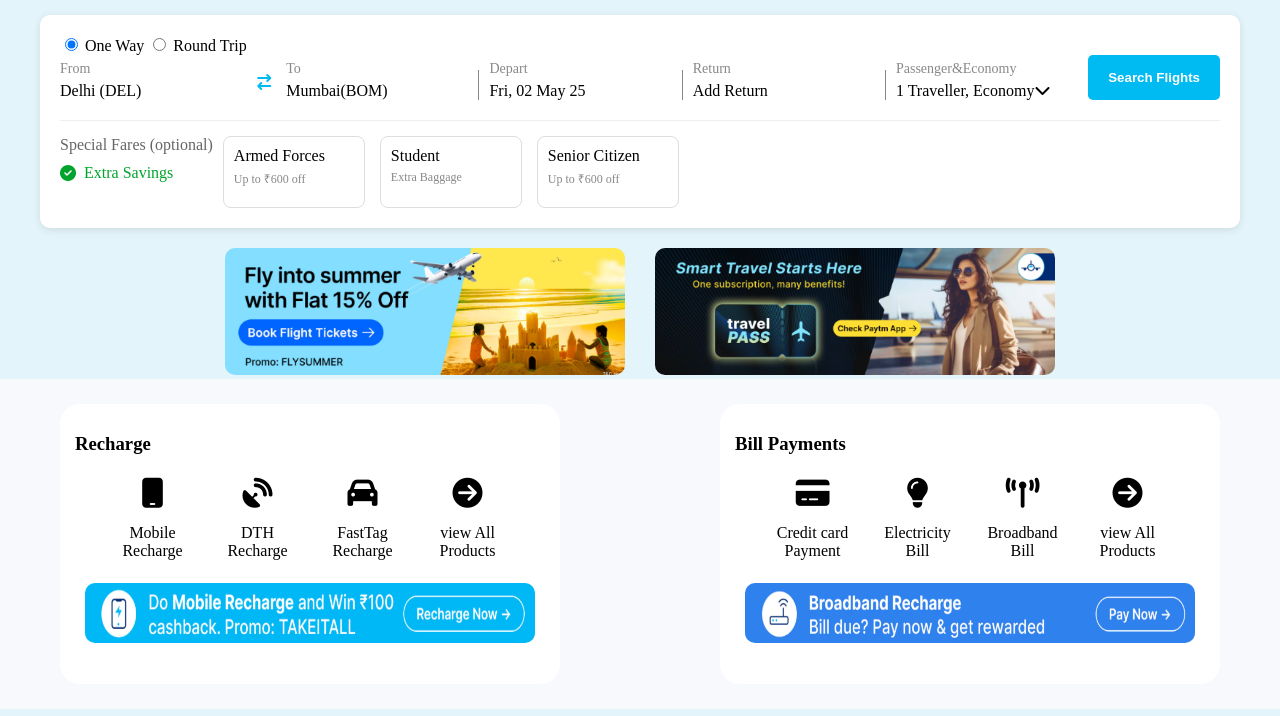
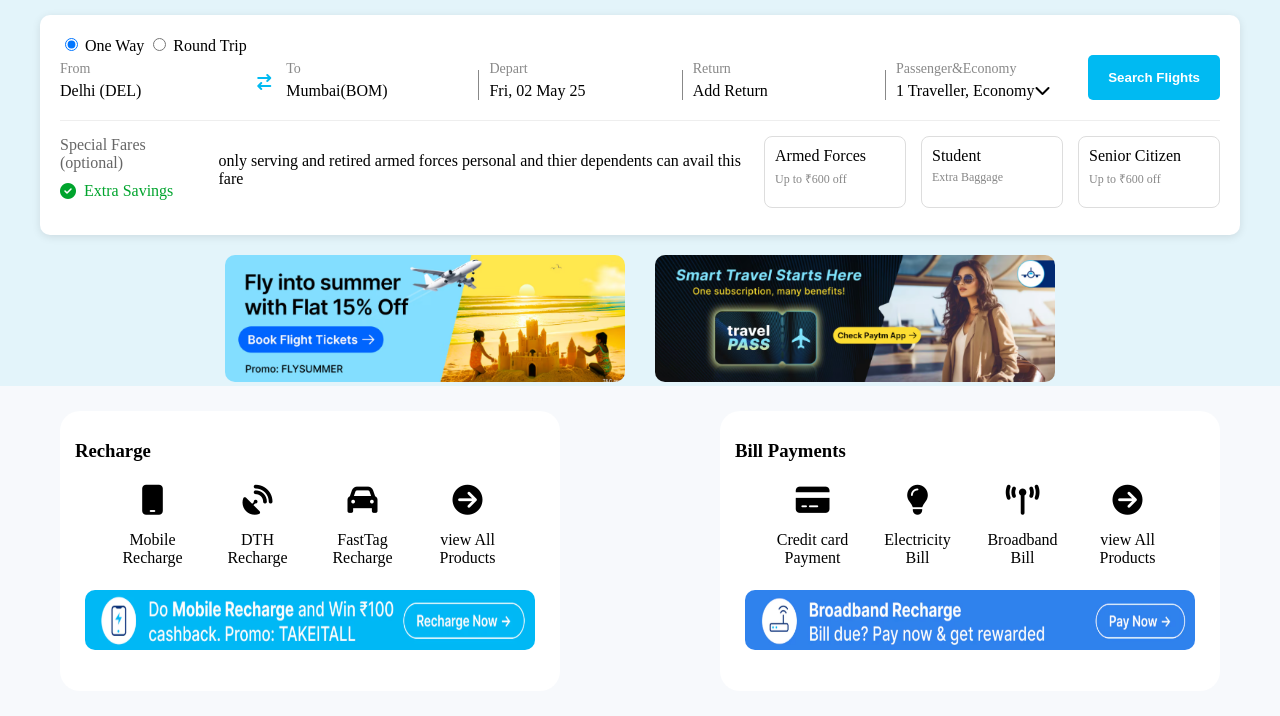
Before and after one commit to arunboddupally2002/paytm, a plain HTML site: page index.html in a window 1280 px wide. Shown: the part 125-841 px from the top of the page. Drawn offline with Linux system fonts and the light colour scheme.

Commit message:
secondversion

```diff
--- a/index.html
+++ b/index.html
@@ -34,15 +34,15 @@
             </ol>
             <ol>
                 <li><i class="fa-solid fa-download"></i> Download</li>
-
                 <li>
                     <button class="btn">
                         <i class="fa-solid fa-circle-user icon" style="color:#00BAF2;"></i> sign in
-                   </button>
+                    </button>
                 </li>
             </ol>
-         </nav>
+        </nav>
     </div>
+
     <div class="container2">
         <div class="Row2">
             <ol>
@@ -58,6 +58,7 @@
             </ol>
         </div>
     </div>
+
     <div class="box">
         <div class="trip-type">
             <label class="radio-container">
@@ -69,6 +70,7 @@
                 <label for="Round" class="radio-label"> Round Trip</label>
             </label>
         </div>
+
         <div class="search">
             <div class="form-group">
                 <label>From</label>
@@ -82,8 +84,7 @@
                 <div>Mumbai(BOM)</div>
             </div>
 
-
-             <div style="width: 1px; height: 30px; background-color: #888;; ;"></div>
+            <div style="width: 1px; height: 30px; background-color: #888;; ;"></div>
 
             <div class="form-group">
                 <label>Depart</label>
@@ -103,14 +104,18 @@
                 <label>Passenger&Economy</label>
                 <div>1 Traveller, Economy<i class="fa-solid fa-chevron-down"></i></div>
             </div>
+
             <button class="search-button">Search Flights</button>
         </div>
+
         <div class="special-fares">
             <div>
                 <div class="fares-label">Special Fares (optional)</div>
                 <div class="savings"><i class="fa-solid fa-circle-check"></i> Extra Savings</div>
             </div>
-
+            <p class="para-desc">
+                only serving and retired armed forces personal and thier dependents can avail this fare
+            </p>
             <div class="fares-options">
                 <div class="fare-option">
                     <div class="fare-title">Armed Forces</div>
@@ -129,6 +134,7 @@
             </div>
         </div>
     </div>
+
     <div class="images">
         <div class="image">
             <img src="./assets/book.png" alt="">
@@ -137,6 +143,7 @@
             <img src="./assets/travelpass.png" alt="">
         </div>
     </div>
+
     <div class="cards">
         <div class="card">
             <h3>Recharge</h3>
@@ -149,6 +156,7 @@
                         <p>Mobile <br>Recharge</p>
                     </div>
                 </div>
+
                 <div class="inner-cards">
                     <div class="icons">
                         <i class="fa-solid fa-satellite-dish ricon"></i>
@@ -157,6 +165,7 @@
                         <p>DTH <br>Recharge</p>
                     </div>
                 </div>
+
                 <div class="inner-cards">
                     <div class="icons">
                         <i class="fa-solid fa-car ricon"></i>
@@ -165,15 +174,17 @@
                         <p>FastTag <br>Recharge</p>
                     </div>
                 </div>
+
                 <div class="inner-cards">
                     <div class="icons">
                         <i class="fa-solid fa-circle-arrow-right"></i>
                     </div>
                     <div class="card-group">
-                       <p>view All <br> Products</p>
+                        <p>view All <br> Products</p>
                     </div>
                 </div>
             </div>
+
             <div class="recharge-now">
                 <!-- <div class="mobile-icon">
                     <i class="fa-solid fa-mobile-screen-button"></i>
@@ -193,6 +204,7 @@
                         <p>Credit card <br>Payment</p>
                     </div>
                 </div>
+
                 <div class="inner-cards">
                     <div class="icons">
                         <i class="fa-solid fa-lightbulb"></i>
@@ -201,6 +213,7 @@
                         <p>Electricity <br>Bill</p>
                     </div>
                 </div>
+
                 <div class="inner-cards">
                     <div class="icons">
                         <i class="fa-solid fa-tower-broadcast bicon"></i>
@@ -209,15 +222,17 @@
                         <p>Broadband <br>Bill</p>
                     </div>
                 </div>
+
                 <div class="inner-cards">
                     <div class="icons">
                         <i class="fa-solid fa-circle-arrow-right"></i>
                     </div>
                     <div class="card-group">
-                       <p>view All <br> Products</p>
+                        <p>view All <br> Products</p>
                     </div>
                 </div>
             </div>
+
             <div class="recharge-now">
                 <!-- <div class="mobile-icon">
                     <i class="fa-solid fa-mobile-screen-button"></i>
@@ -225,8 +240,6 @@
                 <a href="#"><img src="./assets/Screenshot 2025-04-30 215433.png" class="recharge-image" alt=""></a>
             </div>
         </div>
-
-        </div>
     </div>
 
 
```
